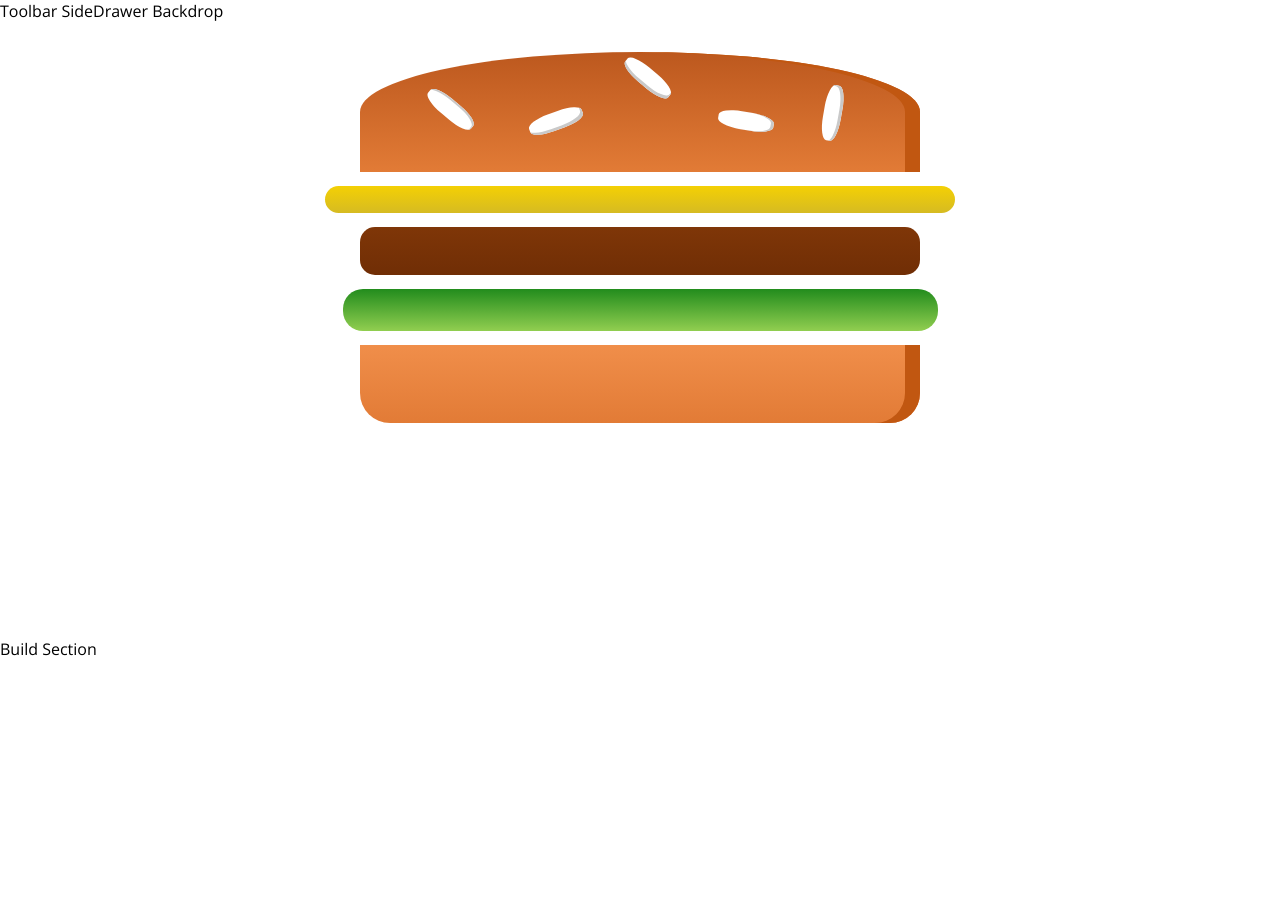
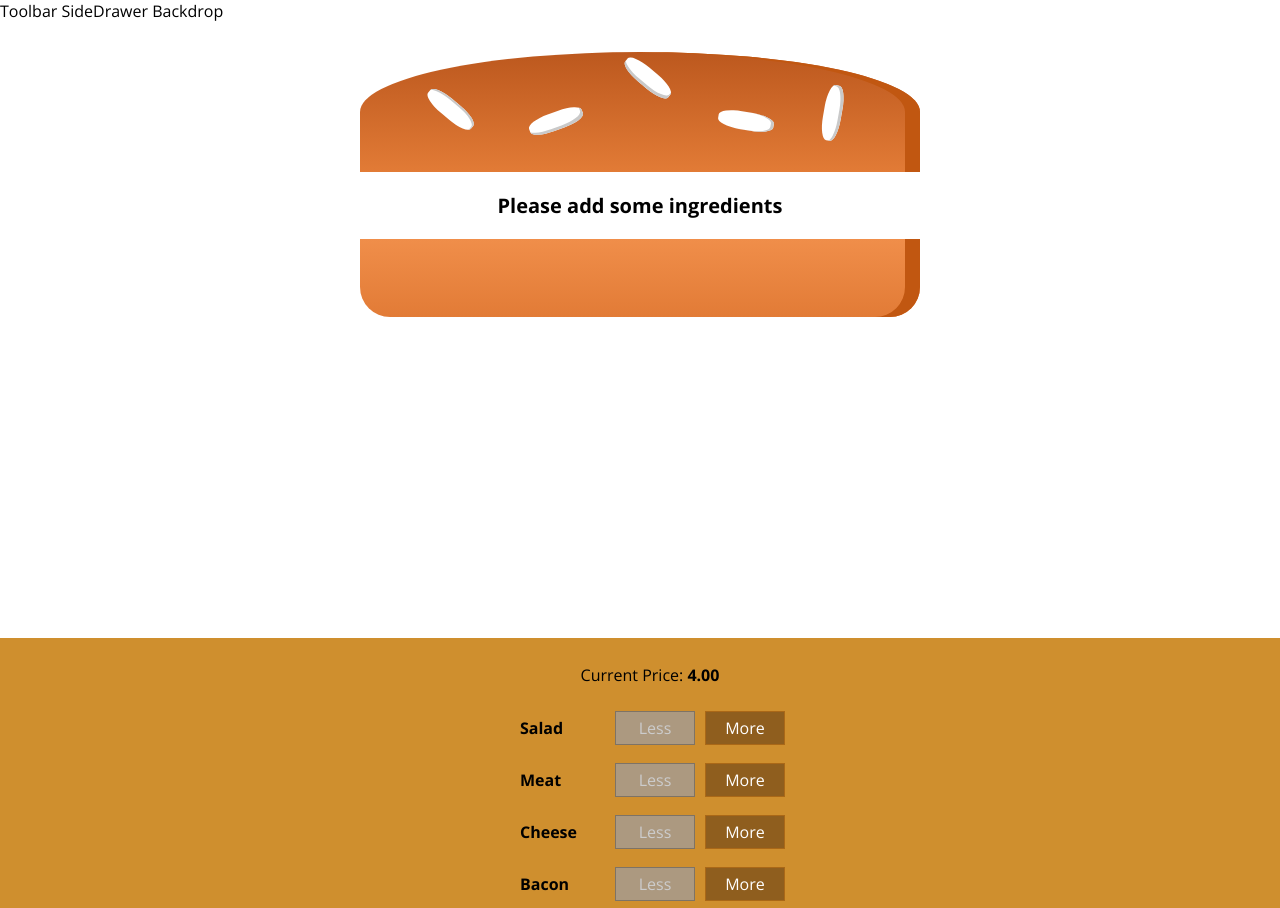
Before and after one commit to nptailor/burger-builder, a React (Create React App) app: page / in a window 1280 px wide. Shown: the top 908 px of the page. Before the commit the page ends 800 px from the top, so only its background shows below. Built offline with nearby package versions, Linux system fonts and the light colour scheme.

Commit message:
Dynamically add ingredients to the burger

```diff
--- /dev/null
+++ b/src/components/Layout/Burger/BuildControls/BuildControls.js
@@ -0,0 +1,27 @@
+import React from 'react';
+import classes from './BuildControls.module.css'
+import BuildControl from './BuildControls/BuildControl/BuildControl'
+
+const controls =[
+    {label: 'Salad', type:'salad'},
+    {label: 'Meat', type:'meat'},
+    {label: 'Cheese', type:'cheese'},
+    {label: 'Bacon', type:'bacon'}
+];
+
+const buildControls = (props) =>(
+    <div className={classes.BuildControls}>
+        <p>Current Price: <strong>{props.price.toFixed(2)}</strong></p>
+        {controls.map(crtl => (
+            <BuildControl
+            key={crtl.label}
+            label={crtl.label}
+            added={()=>props.ingredientAdded(crtl.type)}
+            removed={()=>props.ingredientRemoved(crtl.type)}
+            disabled={props.disabledBtn[crtl.type]}></BuildControl>
+        ))}
+        <button className={classes.OrderButton} disabled={!props.purchase}>.OrderButton</button>
+    </div>
+);
+
+export default buildControls;
--- /dev/null
+++ b/src/components/Layout/Burger/BuildControls/BuildControls.module.css
@@ -0,0 +1,51 @@
+.BuildControls{
+    width:100%;
+    background-color: #cf8f2e;
+    display: flex;
+    flex-flow: column;
+    align-items: center;
+    box-shadow: 0 2px 1px #ccc;
+    margin: auto;
+    padding: 10px;
+}
+
+.OrderButton {
+    background-color: #DAD735;
+    outline: none;
+    cursor: pointer;
+    border: 1px solid #966909;
+    color: #966909;
+    font-family: inherit;
+    font-size: 1.2em;
+    padding: 15px 30px;
+    box-shadow: 2px 2px 2px #966909;
+}
+
+.OrderButton:hover, .OrderButton:active {
+    background-color: #A0DB41;
+    border: 1px solid #966909;
+    color: #966909;
+}
+
+.OrderButton:disabled {
+    background-color: #C7C6C6;
+    cursor: not-allowed;
+    border: 1px solid #ccc;
+    color: #888888;
+}
+
+.OrderButton:not(:disabled) {
+    animation: enable 0.3s linear;
+}
+
+@keyframes enable {
+    0% {
+        transform: scale(1);
+    }
+    60% {
+        transform: scale(1.1);
+    }
+    100% {
+        transform: scale(1);
+    }
+}
--- /dev/null
+++ b/src/components/Layout/Burger/BuildControls/BuildControls/BuildControl/BuildControl.js
@@ -0,0 +1,12 @@
+import React from 'react'
+import classes from './BuildControl.module.css'
+
+const buildControl = (props) =>(
+    <div className={classes.BuildControl}>
+        <div className={classes.Label}>{props.label}</div>
+        <button className={classes.Less} onClick={props.removed} disabled={props.disabled}>Less</button>
+        <button className={classes.More} onClick={props.added}>More</button>
+    </div>
+);
+
+export default buildControl;
--- /dev/null
+++ b/src/components/Layout/Burger/BuildControls/BuildControls/BuildControl/BuildControl.module.css
@@ -0,0 +1,56 @@
+.BuildControl {
+    display: flex;
+    justify-content: space-between;
+    align-items: center;
+    margin: 5px 0;
+}
+
+.BuildControl button {
+    display: block;
+    font: inherit;
+    padding: 5px;
+    margin: 0 5px;
+    width: 80px;
+    border: 1px solid #AA6817;
+    cursor: pointer;
+    outline: none;
+}
+
+.BuildControl button:disabled {
+    background-color: #AC9980;
+    border: 1px solid #7E7365;
+    color: #ccc;
+    cursor: default;
+}
+
+.BuildControl button:hover:disabled {
+    background-color: #AC9980;
+    color: #ccc;
+    cursor: not-allowed;
+}
+
+.Label {
+    padding: 10px;
+    font-weight: bold;
+    width: 80px;
+}
+
+.BuildControl .Less {
+    background-color: #D39952;
+    color: white;
+}
+
+.BuildControl .More {
+    background-color: #8F5E1E;
+    color: white;
+}
+
+.BuildControl .Less:hover, .BuildControl .Less:active {
+    background-color: #DAA972;
+    color: white;
+}
+
+.BuildControl .More:hover,.BuildControl .More:active {
+    background-color: #99703F;
+    color: white;
+}
--- a/src/components/Layout/Burger/Burger.js
+++ b/src/components/Layout/Burger/Burger.js
@@ -3,12 +3,23 @@
 import BurgerIngredients from './BurgerIngredients/BurgerIngredients'
 
 const burger=(props)=>{
+    let transformedIngredients = Object.keys(props.ingredients).map(igKey => {
+        return [...Array(props.ingredients[igKey])].map((_,i) => {
+           return (<BurgerIngredients key={igKey + i} type={igKey}/>
+            );
+        });
+    }).reduce((arr,el) => {
+        return arr.concat(el)
+    },[]);
+
+    if(transformedIngredients.length === 0){
+        transformedIngredients = <p>Please add some ingredients</p>;
+    }
+    console.log(transformedIngredients)
     return(
         <div className={classes.Burger}>
             <BurgerIngredients type="bread-top"/>
-            <BurgerIngredients type="cheese"/>
-            <BurgerIngredients type="meat"/>
-            <BurgerIngredients type="salad"/>
+            {transformedIngredients}
             <BurgerIngredients type="bread-bottom"/>
         </div>
     );
--- a/src/containers/BurgerBuilder/BurgerBuilder.js
+++ b/src/containers/BurgerBuilder/BurgerBuilder.js
@@ -1,21 +1,75 @@
 import React,{Component} from 'react';
-import Aux from '../../hoc/Aux'
-import Burger from '../../components/Layout/Burger/Burger'
+import Aux from '../../hoc/Aux';
+import Burger from '../../components/Layout/Burger/Burger';
+import BuildControls from '../../components/Layout/Burger/BuildControls/BuildControls';
 
+const INGREDIENT_PRICES= {
+    meat:1.3,
+    salad:0.4,
+    cheese:0.5,
+    bacon:0.7
+}
 class BurgerBuilder extends Component{
     state ={
         ingredients:{
-            salad: 1,
-            meat:1,
-            bacon:1,
-            cheese:1
+            salad: 0,
+            meat:0,
+            bacon:0,
+            cheese:0
+        },
+        totalPrice: 4,
+        purchasable: false
+    }
+
+    addIngredientsHandler = (type) =>{
+        const oldCount = this.state.ingredients[type];
+        const updatedCount = oldCount+1;
+        const updatedIngredients={...this.state.ingredients};
+        updatedIngredients[type]=updatedCount;
+        const priceAddition = INGREDIENT_PRICES[type] + this.state.totalPrice;
+        this.setState({totalPrice:priceAddition, ingredients: updatedIngredients});
+        this.updatePurchasable(updatedIngredients);
+
+    }
+
+    removeIngredientHandler = (type) =>{
+        const oldCount = this.state.ingredients[type];
+        if (oldCount<=0){
+            return;
         }
+        const updatedCount = oldCount-1;
+        const updatedIngredients={...this.state.ingredients};
+        updatedIngredients[type]=updatedCount;
+        const priceAddition = INGREDIENT_PRICES[type] - this.state.totalPrice;
+        this.setState({totalPrice:priceAddition, ingredients: updatedIngredients});
+        this.updatePurchasable(updatedIngredients);
+
     }
+
+    updatePurchasable = (ingredients) => {
+        const sum = Object.keys(ingredients).map(igKey => {
+            return ingredients[igKey];
+        })
+        .reduce((sum,el)=> {
+            return sum+el;
+        },0)
+        this.setState({purchasable: sum>0});
+    }
+
     render(){
+        const disabledinfo= {...this.state.ingredients};
+        for (let key in disabledinfo){
+            disabledinfo[key] = disabledinfo[key]<=0;
+        }
         return(
             <Aux>
                 <Burger ingredients={this.state.ingredients}/>
-                <div>Build Section</div>
+                <BuildControls
+                ingredientAdded={this.addIngredientsHandler}
+                ingredientRemoved={this.removeIngredientHandler}
+                disabledBtn={disabledinfo}
+                price={this.state.totalPrice}
+                purchase={this.state.purchasable}/>
             </Aux>
         );
     }
```
